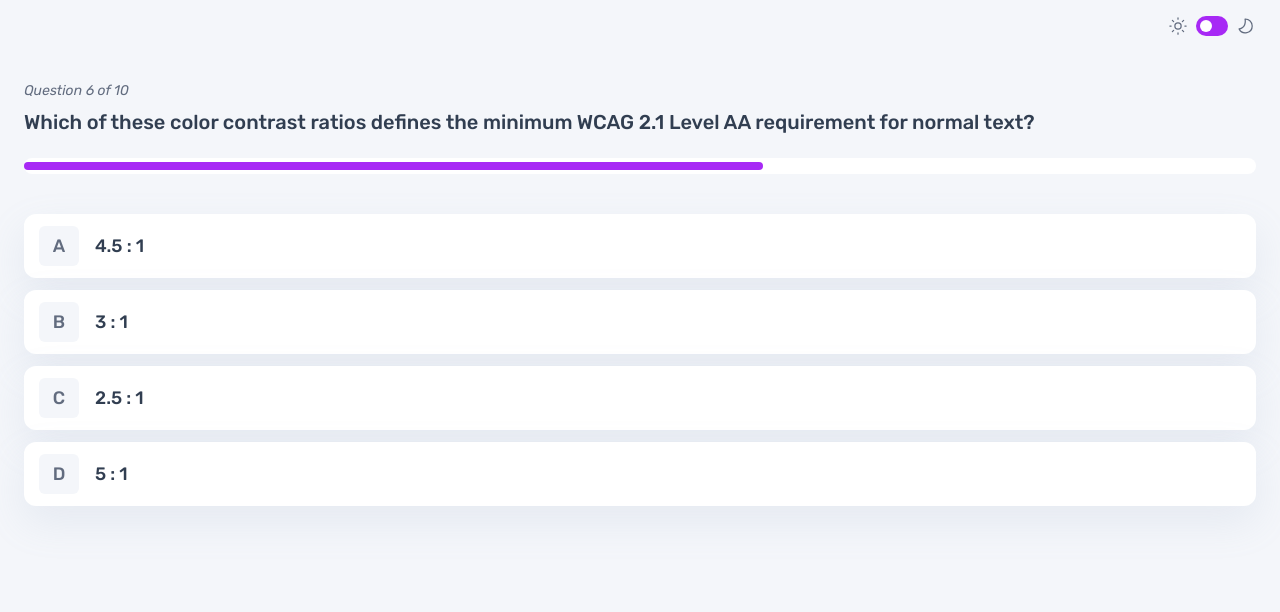
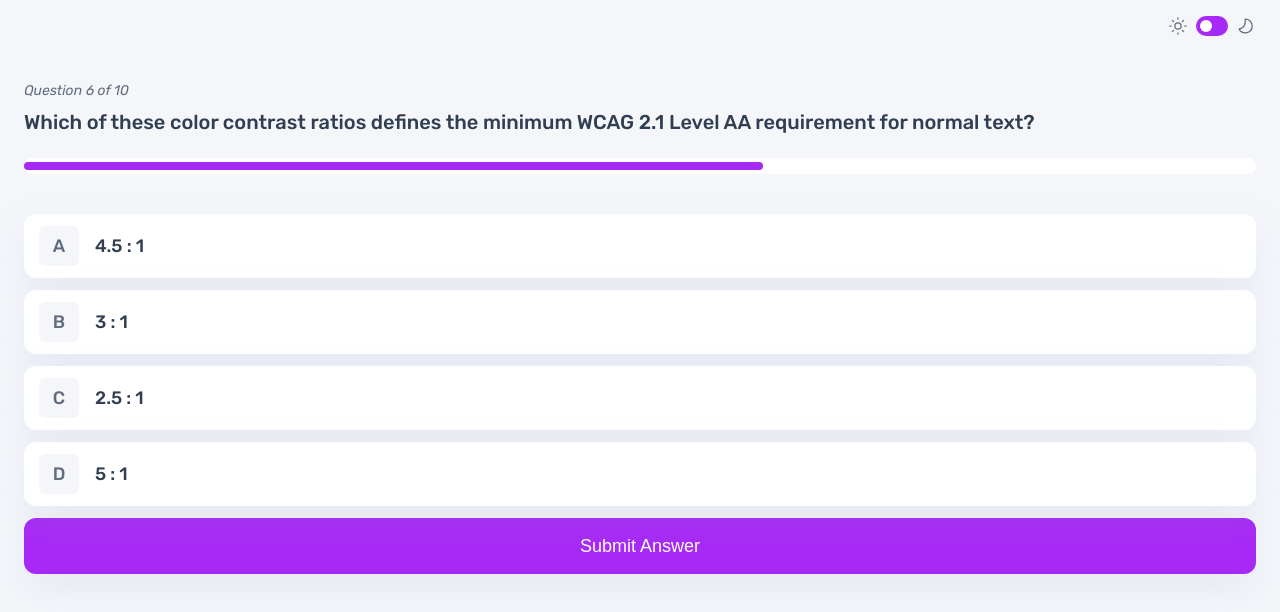
Before and after one commit to lasha-abuladze/frontend-quiz-app, a website: page index.html in a window 1280 px wide. Drawn offline with Linux system fonts and the light colour scheme.

Commit message:
add submit and next-question buttons

```diff
--- a/index.html
+++ b/index.html
@@ -154,6 +154,9 @@
                     </li>
 
                 </ul>
+
+                <input class="btn-gen submit-btn submit-answer--btn" type="submit" value="Submit Answer">
+                <input class="btn-gen submit-btn next-question--btn display-none" type="submit" value="Next Question">
             </form>
 
         </section>
--- a/main.scss
+++ b/main.scss
@@ -112,6 +112,22 @@
                 font-weight: 400;
                 color: #626C7F;
             }
+        }
+
+        .btn-gen {
+            display: block;
+            width: 100%;
+            margin-top: 12px;
+            border: none;
+            outline: none;
+            height: 56px;
+            background-color: #A729F5;
+            font-size: 18px;
+            font-weight: 500;
+            color: #fff;
+            border-radius: 12px;
+            box-shadow: 0px 16px 40px 0px rgba(143, 160, 193, 0.14);
+            cursor: pointer;
         }
     }
 
@@ -276,7 +292,6 @@
                 }
             }
 
-
         }
 
     }
```
Also changed, not shown: style.css, 1 other file.
